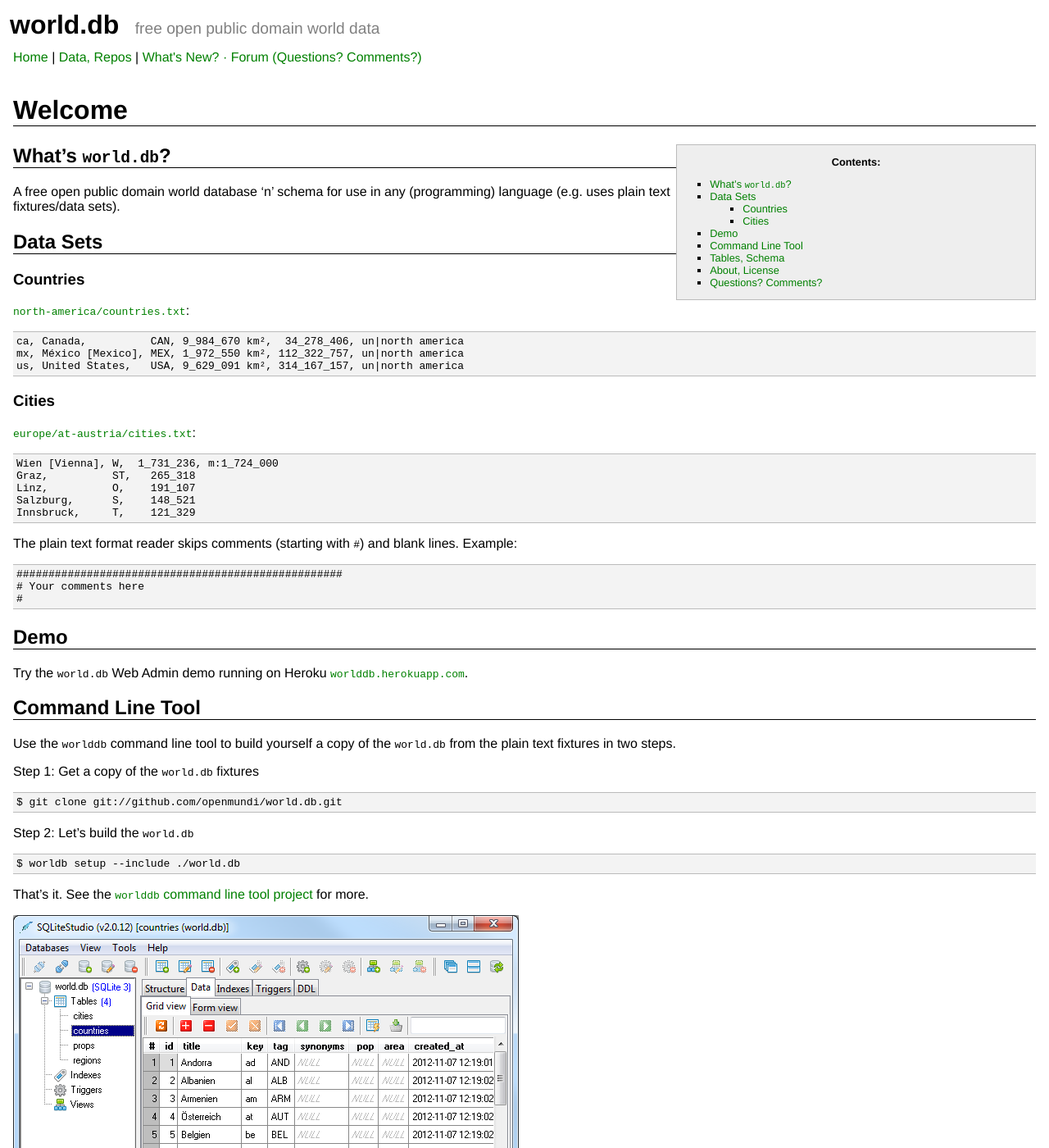
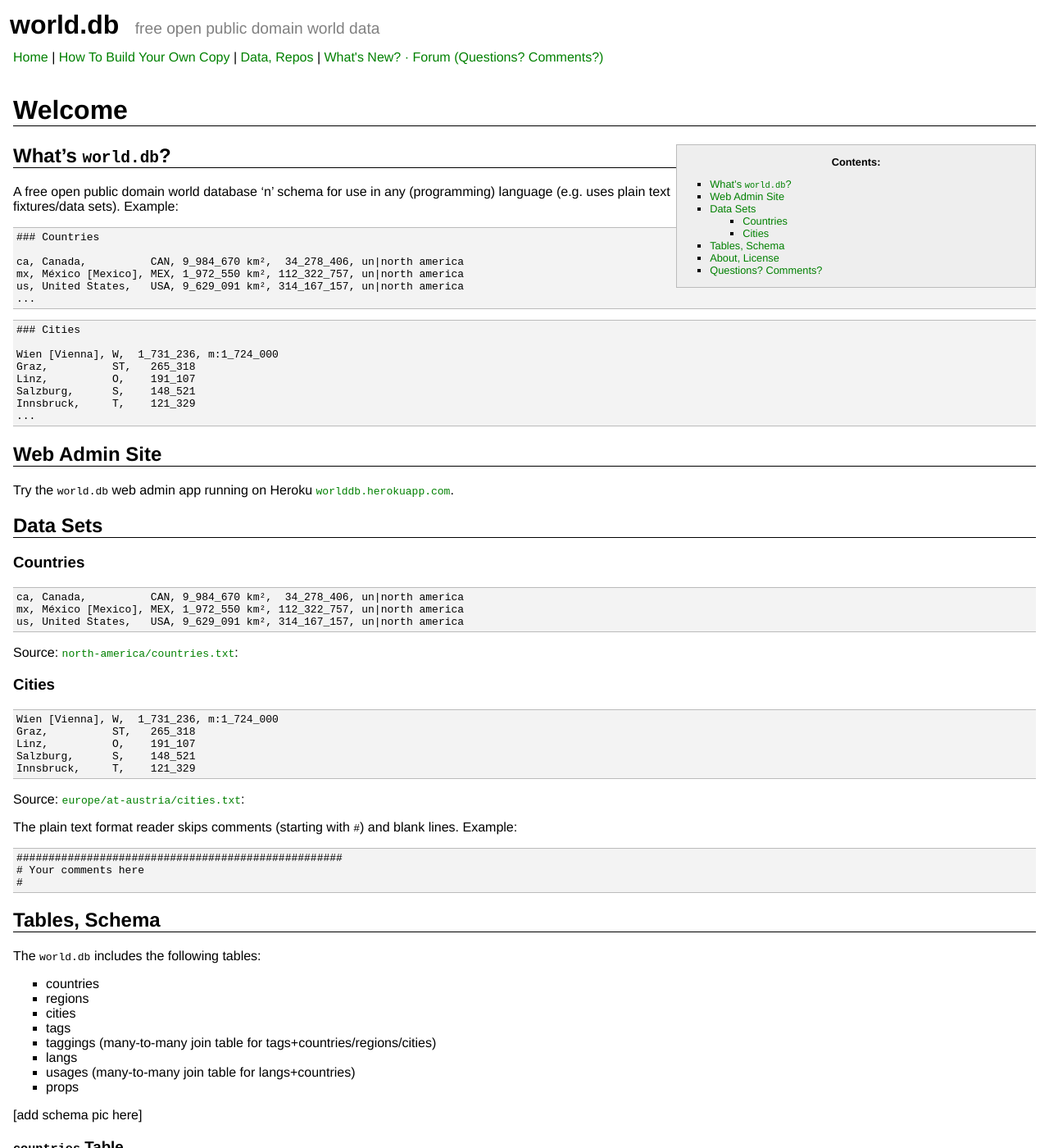
Before and after one commit to openmundi/openmundi.github.io, a Jekyll site: the page built from index.md, in a window 1280 px wide and 1400 px high. Shown: the whole window at 82% size. Built offline with Jekyll 4.4.1, drawn with Linux system fonts in a browser that asks for light colours.

Commit message:
add build page

```diff
--- a/_layouts/default.html
+++ b/_layouts/default.html
@@ -15,8 +15,8 @@
   <div id="nav">
 
     <a href="index.html">Home</a> |
+    <a href="build.html">How To Build Your Own Copy</a> |
 <!--
-    <a href="build.html">How To Build Your Own Copy</a> |
     <a href="api.html">Web Service / HTTP JSON API</a> |
 -->
 
--- a/index.md
+++ b/index.md
@@ -9,11 +9,10 @@ title: Welcome
 Contents:
 
 * [What's `world.db`?](#whatis)
+* [Web Admin Site](#webadmin)
 * [Data Sets](#data-sets)
     * [Countries](#countries)
     * [Cities](#cities)
-* [Demo](#demo)
-* [Command Line Tool](#tools)
 * [Tables, Schema](#schema)
 * [About, License](#license)
 * [Questions? Comments?](#questions)
@@ -24,13 +23,38 @@ Contents:
 ## What's `world.db`?   {#whatis}
 
 A free open public domain world database 'n' schema
-for use in any (programming) language (e.g. uses plain text fixtures/data sets).
+for use in any (programming) language (e.g. uses plain text fixtures/data sets). Example:
+
+~~~
+### Countries
+
+ca, Canada,          CAN, 9_984_670 km²,  34_278_406, un|north america
+mx, México [Mexico], MEX, 1_972_550 km², 112_322_757, un|north america
+us, United States,   USA, 9_629_091 km², 314_167_157, un|north america
+...
+~~~
+
+~~~
+### Cities
+
+Wien [Vienna], W,  1_731_236, m:1_724_000
+Graz,          ST,   265_318
+Linz,          O,    191_107
+Salzburg,      S,    148_521
+Innsbruck,     T,    121_329
+...
+~~~
+
+
+## Web Admin Site   {#webadmin}
+
+Try the `world.db` web admin app running
+on Heroku [`worlddb.herokuapp.com`](http://worlddb.herokuapp.com).
+
 
 ## Data Sets  {#data-sets}
 
 ### Countries  {#countries}
-
-[`north-america/countries.txt`](https://github.com/openmundi/world.db/blob/master/north-america/countries.txt):
 
 ~~~
 ca, Canada,          CAN, 9_984_670 km²,  34_278_406, un|north america
@@ -38,9 +62,9 @@ mx, México [Mexico], MEX, 1_972_550 km², 112_322_757, un|north america
 us, United States,   USA, 9_629_091 km², 314_167_157, un|north america
 ~~~
 
+Source: [`north-america/countries.txt`](https://github.com/openmundi/world.db/blob/master/north-america/countries.txt):
+
 ### Cities  {#cities}
-
-[`europe/at-austria/cities.txt`](https://github.com/openmundi/world.db/blob/master/europe/at-austria/cities.txt):
 
 ~~~
 Wien [Vienna], W,  1_731_236, m:1_724_000
@@ -50,6 +74,10 @@ Salzburg,      S,    148_521
 Innsbruck,     T,    121_329
 ~~~
 
+Source: [`europe/at-austria/cities.txt`](https://github.com/openmundi/world.db/blob/master/europe/at-austria/cities.txt):
+
+
+
 The plain text format reader skips comments (starting with `#`)
 and blank lines. Example:
 
@@ -58,33 +86,6 @@ and blank lines. Example:
 # Your comments here
 #
 ~~~
-
-
-## Demo   {#demo}
-
-Try the `world.db` Web Admin demo running
-on Heroku [`worlddb.herokuapp.com`](http://worlddb.herokuapp.com).
-
-
-##  Command Line Tool   {#tools}
-
-Use the `worlddb` command line tool to build yourself a copy of
-the `world.db` from the plain text fixtures in two steps.
-
-Step 1:  Get a copy of the `world.db` fixtures
-
-    $ git clone git://github.com/openmundi/world.db.git
-
-Step 2:  Let's build the `world.db`
-
-    $ worldb setup --include ./world.db
-
-That's it. See the [`worlddb` command line tool project](https://github.com/geraldb/world.db.ruby)
-for more.
-
-
-![](https://raw.github.com/openmundi/openmundi.github.io/master/i/sqlitestudio.png)
-
 
 ## Tables, Schema   {#schema}
 
```
Also changed, not shown: build.md (added, +38 -0 lines).
